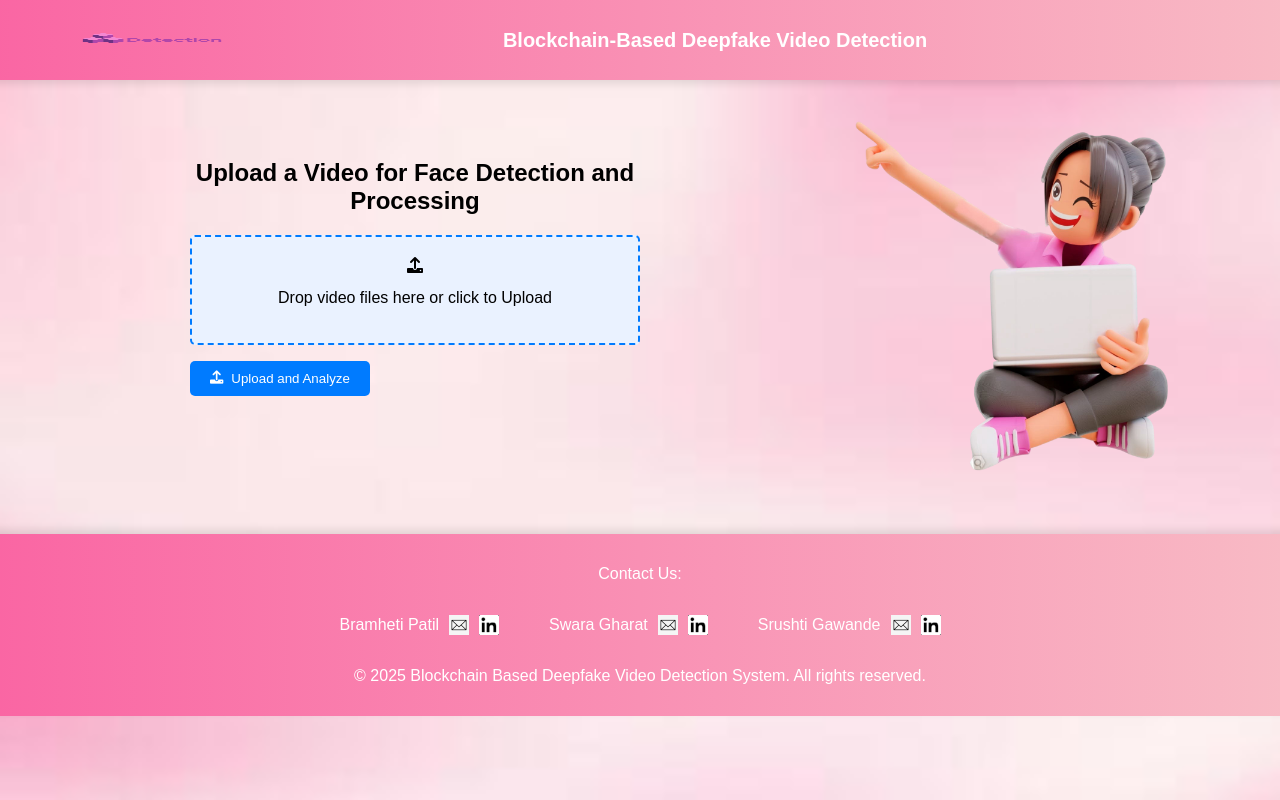
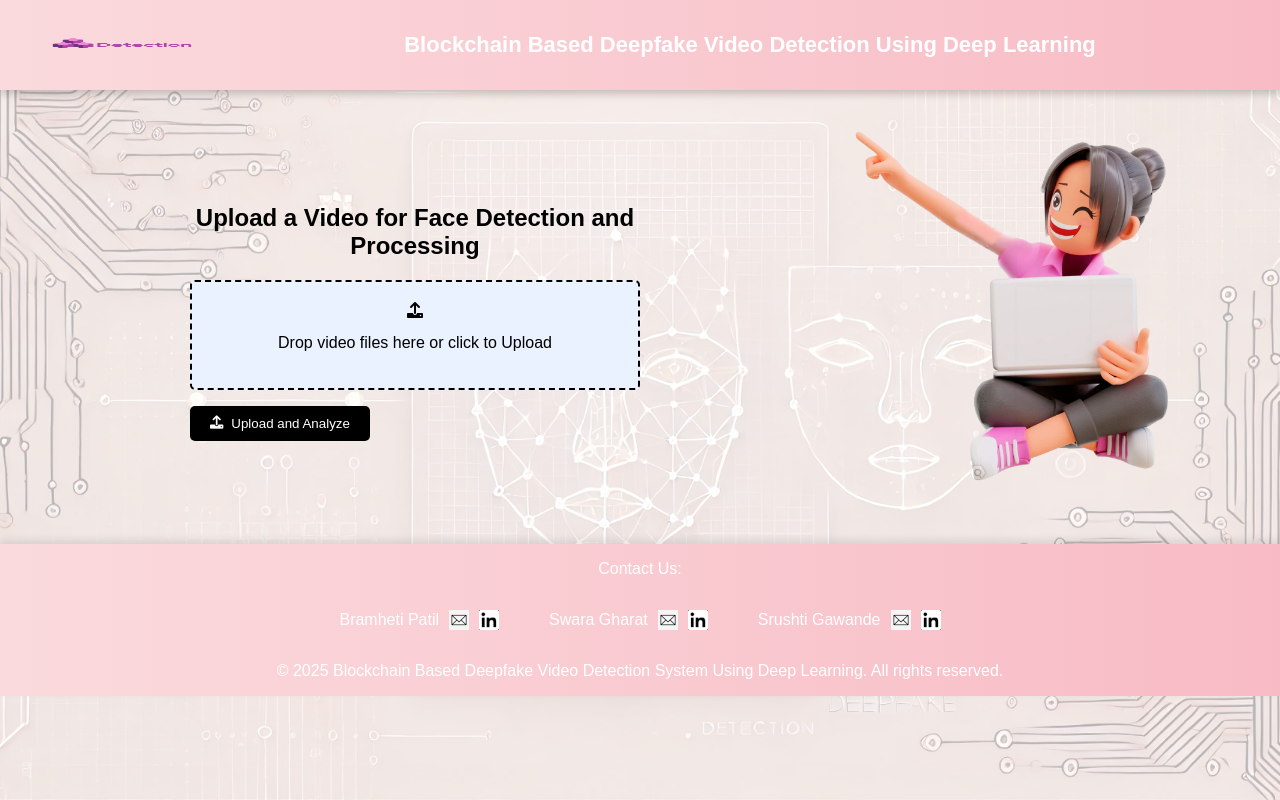
Before and after one commit to swara-gharat/deepfake_integrated_ui, a Flask app: page / in a window 1280 px wide. Run offline with Flask 3, Linux system fonts and the light colour scheme.

Commit message:
Update index.html

```diff
--- a/templates/index.html
+++ b/templates/index.html
@@ -1,130 +1,4 @@
-<!-- <!DOCTYPE html>
-<html lang="en">
-<head>
-    <meta charset="UTF-8">
-    <meta name="viewport" content="width=device-width, initial-scale=1.0">
-    <title>Face Detection and Video Processing</title>
-    <link href="https://cdnjs.cloudflare.com/ajax/libs/font-awesome/6.0.0-beta3/css/all.min.css" rel="stylesheet">
-    <style>
-        body {
-            font-family: Arial, sans-serif;
-            background-color: #e0f7fa; /* Light Cyan Background */
-            margin: 0;
-            padding: 20px;
-            text-align: center;
-            animation: fadeIn 1s ease;
-        }
 
-        @keyframes fadeIn {
-            from { opacity: 0; }
-            to { opacity: 1; }
-        }
-
-        h1 {
-            color: #00796b; /* Dark Teal Color */
-            margin-bottom: 20px;
-            animation: slideDown 0.5s ease;
-        }
-
-        @keyframes slideDown {
-            from { transform: translateY(-20px); opacity: 0; }
-            to { transform: translateY(0); opacity: 1; }
-        }
-
-        form {
-            background: #ffffff; /* White Background */
-            padding: 30px; /* Increased padding for a larger form */
-            border-radius: 8px;
-            box-shadow: 0 2px 10px rgba(0, 0, 0, 0.1);
-            display: inline-block;
-            margin-bottom: 20px;
-            animation: bounceIn 0.5s ease;
-        }
-
-        @keyframes bounceIn {
-            from {
-                transform: scale(0.5);
-                opacity: 0;
-            }
-            to {
-                transform: scale(1);
-                opacity: 1;
-            }
-        }
-
-        input[type="file"] {
-            margin: 10px 0;
-            border: 2px solid #00796b; /* Dark Teal Border */
-            border-radius: 5px;
-            padding: 15px; /* Increased padding for a larger input field */
-            width: 100%; /* Make the input full width */
-            max-width: 400px; /* Set a max width for better responsiveness */
-            transition: border-color 0.3s;
-            font-size: 16px; /* Larger font size */
-        }
-
-        input[type="file"]:focus {
-            border-color: #004d40; /* Darker Teal on Focus */
-            outline: none;
-        }
-
-        button {
-            background-color: #009688; /* Teal Color */
-            color: white;
-            border: none;
-            padding: 15px 30px; /* Increased padding for a larger button */
-            border-radius: 5px;
-            cursor: pointer;
-            transition: background-color 0.3s, transform 0.2s;
-            font-size: 18px; /* Larger font size */
-        }
-
-        button:hover {
-            background-color: #00796b; /* Darker Teal on Hover */
-            transform: translateY(-2px);
-        }
-
-        #loading {
-            display: none;
-            font-size: 20px;
-            color: #00796b; /* Dark Teal Color */
-            margin-top: 20px;
-            animation: fadeIn 1s ease;
-        }
-
-        .spinner {
-            display: none;
-            margin: 20px auto;
-            border: 8px solid #f3f3f3; /* Light grey */
-            border-top: 8px solid #009688; /* Teal */
-            border-radius: 50%;
-            width: 50px; /* Increased spinner size */
-            height: 50px; /* Increased spinner size */
-            animation: spin 1s linear infinite;
-        }
-
-        @keyframes spin {
-            0% { transform: rotate(0deg); }
-            100% { transform: rotate(360deg); }
-        }
-    </style>
-    <script>
-        function showLoading() {
-            document.getElementById('loading').style.display = 'block';
-            document.querySelector('.spinner').style.display = 'block';
-        }
-    </script>
-</head>
-<body>
-    <h1>Upload a Video for Face Detection and Processing</h1>
-    <form action="/upload" method="post" enctype="multipart/form-data" onsubmit="showLoading()">
-        <input type="file" name="video_file" accept="video/mp4" required>
-        <button type="submit"><i class="fas fa-upload"></i> Upload and Analyze</button>
-    </form>
-    <div id="loading">Processing your video, please wait...</div>
-    <div class="spinner"></div>
-</body>
-</html> -->
 <!DOCTYPE html>
 <html lang="en">
 <head>
@@ -138,33 +12,45 @@
             display: flex;
             flex-direction: column;
             align-items: center;
-            background: url("{{ url_for('static', filename='bg1.jpg') }}") no-repeat center center fixed;
+            background: url("{{ url_for('static', filename='bg.webp') }}") no-repeat center center fixed;
             background-size: cover;
             margin: 0;
             min-height: 100vh;
         }
 
+        body::before {
+    content: "";
+    position: absolute;
+    top: 0;
+    left: 0;
+    width: 100%;
+    height: 100%;
+    background: rgba(255, 255, 255, 0.7); /* Adjust opacity (0 = fully transparent, 1 = fully visible) */
+    z-index: -1;
+}
+
         .header {
             width: 100%;
-            background: linear-gradient(to right, #fa65a3, #f8bbc5);
+            background: linear-gradient(to right, #fadadd, #f8bbc5);
             color: white;
-            padding: 15px 20px;
+            padding: 20px 0px;
             display: flex;
             align-items: center;
             justify-content: space-between;
-            box-shadow: 0px 4px 8px rgba(0, 0, 0, 0.1);
+            box-shadow: 0px 4px 8px rgba(0, 0, 0, 0.2);
         }
 
         .header img {
             height: 50px;
-            margin-left: 50px;
+            margin-left: 20px;
         }
 
         .header h1 {
             flex: 1;
             text-align: center;
-            font-size: 20px;
-            margin-left: -100px;
+            font-size: 22px;
+            /* margin-left: -100px; */
+            margin: 0;
             font-weight: bold;
         }
 
@@ -181,8 +67,8 @@
     flex: 1;
     max-width: 450px;
     text-align: center;
-    margin-top: -150px;
-    top: -35px;
+    margin-top: -80px;
+    top: -25px;
 }
 
 .image-container {
@@ -191,7 +77,7 @@
 }
 
         .upload-box {
-            border: 2px dashed #007bff;
+            border: 2px dashed #000000;
             padding: 20px;
             border-radius: 5px;
             cursor: pointer;
@@ -202,12 +88,12 @@
             flex-direction: column;
         }
 
-        .upload-box:hover { background-color: #d7e8ff; }
+        .upload-box:hover { background-color: #f6f6f7; }
 
         .upload-box input { display: none; }
 
         .upload-button {
-            background-color: #007bff;
+            background-color: #000000;
             color: white;
             border: none;
             padding: 10px 20px;
@@ -219,7 +105,7 @@
             gap: 8px;
         }
 
-        .upload-button:hover { background-color: #0056b3; }
+        .upload-button:hover { background-color: #f8bbc5; }
 
         #loading {
             display: none;
@@ -243,9 +129,9 @@
 
         .footer {
             width: 100%;
-            background: linear-gradient(to right, #fa65a3, #f8bbc5 );
+            background: linear-gradient(to right, #fadadd, #f8bbc5);
             color: white;
-            padding: 15px;
+            /* padding: 15px; */
             text-align: center;
             /* margin-top: auto; */
             box-shadow: 0px -4px 8px rgba(0, 0, 0, 0.1);
@@ -327,7 +213,7 @@
 
     <div class="header">
         <img src="{{ url_for('static', filename='logo.png') }}" alt="Logo" class="logo">
-        <h1>Blockchain-Based Deepfake Video Detection</h1>
+        <h1>Blockchain Based Deepfake Video Detection Using Deep Learning</h1>
     </div>
 
     <div class="container">
@@ -392,7 +278,7 @@
                 </p>
             </div>
         </div>
-        <p class="copyright">© 2025 Blockchain Based Deepfake Video Detection System. All rights reserved.</p>
+        <p class="copyright">© 2025 Blockchain Based Deepfake Video Detection System Using Deep Learning. All rights reserved.</p>
     </div>
 
     <script>
```
